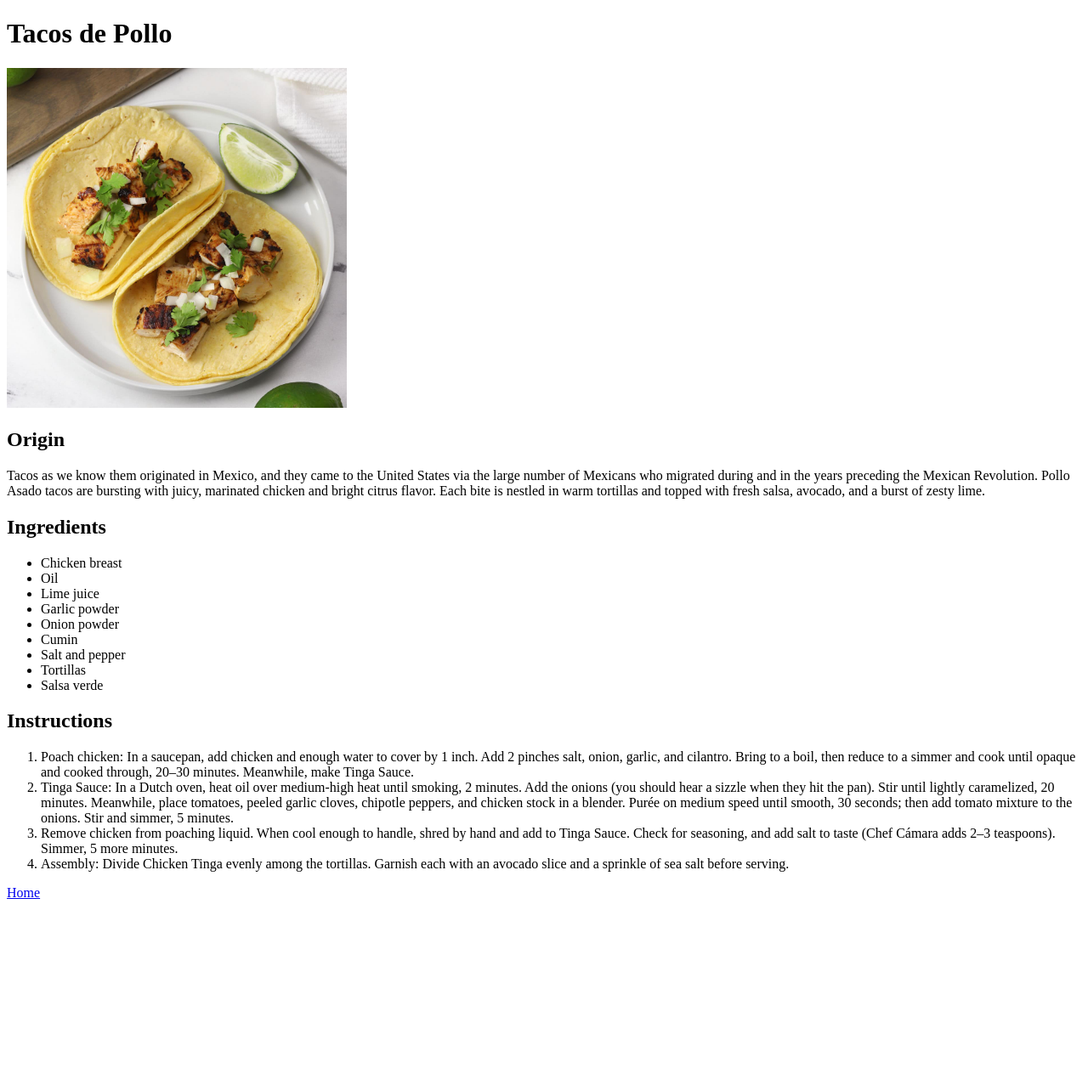
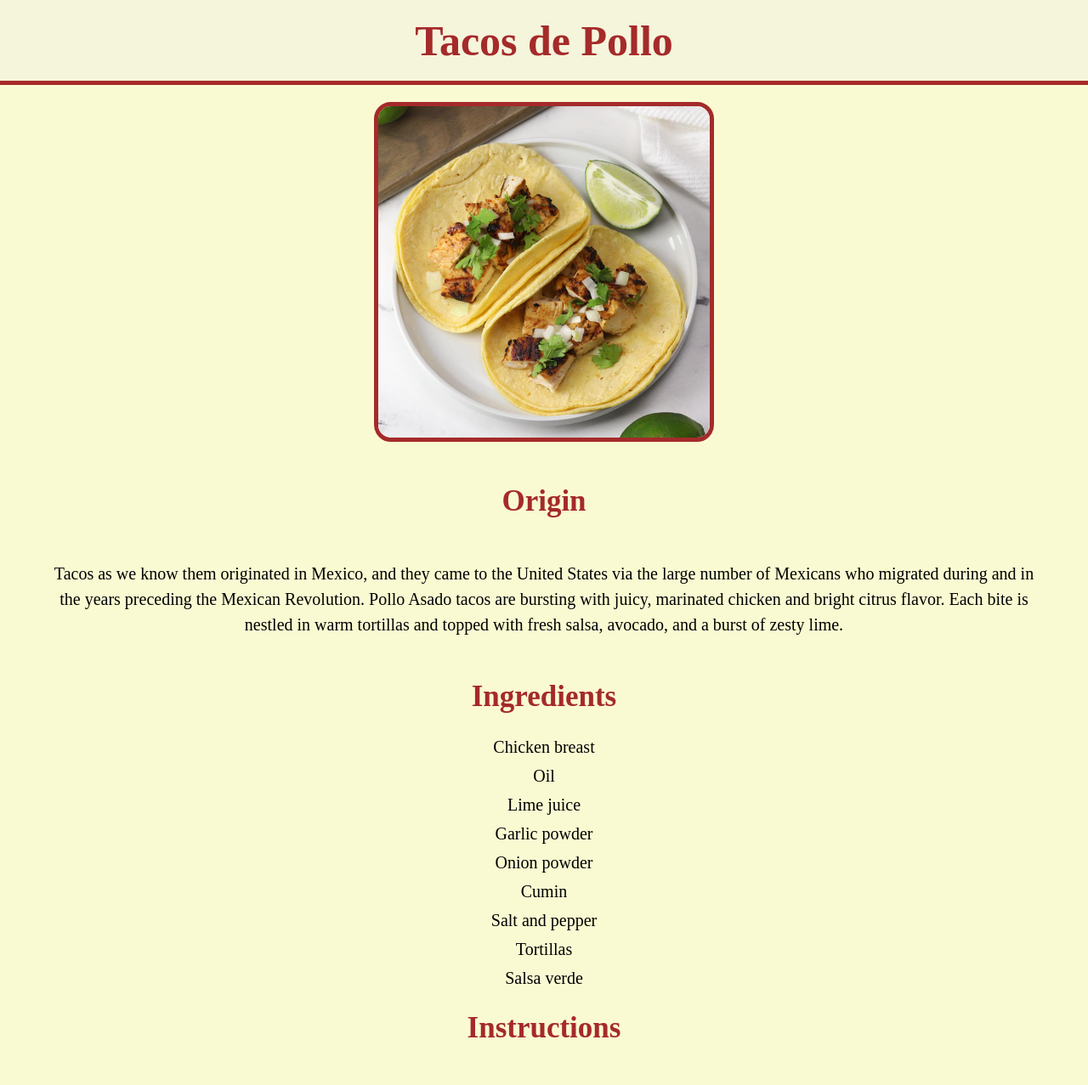
Before and after one commit to hughbenmoore/odin-recipes, a plain HTML site: page recipes/pollo-tacos.html in a window 1280 px wide. Shown: the top 1277 px of the page at 85% size. Before the commit the page ends 1068 px from the top, so only its background shows below. Drawn offline with Linux system fonts and the light colour scheme.

Commit message:
Completed the CSS stylsheets for each recipes. I gave each recipe the same formatusing similar colors throughout each one with a lot of spacing.

```diff
--- a/recipes/pollo-tacos.html
+++ b/recipes/pollo-tacos.html
@@ -4,6 +4,7 @@
 	<meta charset="UTF-8">
 	<meta name="viewport" content="width=device-width, initial-scale=1.0">
 	<title>Pollos Tacos</title>
+	<link rel="stylesheet" href="../stylesheets/pollos-tacos.css"
 </head>
 <body>
 	<h1>Tacos de Pollo</h1>
--- /dev/null
+++ b/style.css
@@ -0,0 +1,47 @@
+* {
+	font-family: 'Times New Roman', Times, serif;
+	box-sizing: border-box;
+	margin: 0;
+}
+
+body {
+	background-color: lightgoldenrodyellow;
+}
+
+h1 {
+	background-color: beige;
+	color: brown;
+	height: 100px;
+	width: 100vw;
+	font-size: 50px;
+	padding: 25px 25px;
+	display: flex;
+	justify-content: center;
+	align-items: center;
+	border-bottom: brown 5px solid;
+}
+
+ul {
+	list-style-type: none;
+	background-color: lightgoldenrodyellow;
+	padding: 50px;
+	border-bottom: brown 5px solid;
+}
+
+li {
+	font-size: 40px;
+	padding: 20px;
+	display: flex;
+	justify-content: center;
+	align-items: center;
+}
+
+a {
+	color: brown;
+	text-decoration: none;
+	transition: filter 0.2s ease;
+}
+
+a:hover {
+	filter: brightness(1.4);
+}
--- /dev/null
+++ b/stylesheets/cheeseburger.css
@@ -0,0 +1,87 @@
+* {
+	font-family: 'Times New Roman', Times, serif;
+	box-sizing: border-box;
+	margin: 0;
+}
+body {
+	background-color: lightgoldenrodyellow;
+}
+
+h1 {
+	background-color: beige;
+	color: brown;
+	height: 100px;
+	width: 100vw;
+	font-size: 50px;
+	padding: 25px 25px;
+	display: flex;
+	justify-content: center;
+	align-items: center;
+	border-bottom: brown 5px solid;
+}
+
+img {
+	display: block;
+	margin: 20px auto;
+	border: brown 5px solid;
+	border-radius: 5%;
+	height: 400px;
+}
+
+h2 {
+	color: brown;
+	text-align: center;
+	margin: 20px 0;
+	font-size: 35px;
+}
+
+p {
+	font-size: 20px;
+	margin: 20px 50px;
+	line-height: 1.5;
+	text-align: center;
+}
+
+ul {
+	list-style: none;
+	height: 250px;
+	width: 100vw;
+	display: block;
+	display: flex;
+	flex-direction: column;
+	justify-content: center;
+	align-items: center;
+	font-size: 20px;
+	padding: 50px;
+	line-height: 1.5;
+}
+
+ul li {
+	margin: 2px 0px;
+}
+
+ol {
+	font-size: 20px;
+	margin: 20px 50px;
+	line-height: 1.5;
+}
+
+ol li {
+	margin: 10px 0px;
+}
+
+a {
+	color: brown;
+	text-decoration: none;
+	transition: filter 0.2s ease;
+	display: block;
+	width: fit-content;
+	margin: 0 auto;
+	font-size: 35px;
+	padding: 30px;
+	font-weight: bold;
+}
+
+a:hover {
+  	filter: brightness(1.4);
+}
--- /dev/null
+++ b/stylesheets/pizza-margherita.css
@@ -0,0 +1,87 @@
+* {
+	font-family: 'Times New Roman', Times, serif;
+	box-sizing: border-box;
+	margin: 0;
+}
+body {
+	background-color: lightgoldenrodyellow;
+}
+
+h1 {
+	background-color: beige;
+	color: brown;
+	height: 100px;
+	width: 100vw;
+	font-size: 50px;
+	padding: 25px 25px;
+	display: flex;
+	justify-content: center;
+	align-items: center;
+	border-bottom: brown 5px solid;
+}
+
+img {
+	display: block;
+	margin: 20px auto;
+	border: brown 5px solid;
+	border-radius: 5%;
+	height: 400px;
+}
+
+h2 {
+	color: brown;
+	text-align: center;
+	margin: 20px 0;
+	font-size: 35px;
+}
+
+p {
+	font-size: 20px;
+	margin: 20px 50px;
+	line-height: 1.5;
+	text-align: center;
+}
+
+ul {
+	list-style: none;
+	height: 250px;
+	width: 100vw;
+	display: block;
+	display: flex;
+	flex-direction: column;
+	justify-content: center;
+	align-items: center;
+	font-size: 20px;
+	padding: 50px;
+	line-height: 1.5;
+}
+
+ul li {
+	margin: 2px 0px;
+}
+
+ol {
+	font-size: 20px;
+	margin: 20px 50px;
+	line-height: 1.5;
+}
+
+ol li {
+	margin: 10px 0px;
+}
+
+a {
+	color: brown;
+	text-decoration: none;
+	transition: filter 0.2s ease;
+	display: block;
+	width: fit-content;
+	margin: 0 auto;
+	font-size: 35px;
+	padding: 30px;
+	font-weight: bold;
+}
+
+a:hover {
+  	filter: brightness(1.4);
+}
--- /dev/null
+++ b/stylesheets/pollos-tacos.css
@@ -0,0 +1,88 @@
+* {
+	font-family: 'Times New Roman', Times, serif;
+	box-sizing: border-box;
+	margin: 0;
+}
+body {
+	background-color: lightgoldenrodyellow;
+}
+
+h1 {
+	background-color: beige;
+	color: brown;
+	height: 100px;
+	width: 100vw;
+	font-size: 50px;
+	padding: 25px 25px;
+	display: flex;
+	justify-content: center;
+	align-items: center;
+	border-bottom: brown 5px solid;
+}
+
+img {
+	display: block;
+	margin: 20px auto;
+	border: brown 5px solid;
+	border-radius: 5%;
+	height: 400px;
+}
+
+h2 {
+	color: brown;
+	text-align: center;
+	margin: 20px 0;
+	font-size: 35px;
+	padding: 30px;
+}
+
+p {
+	font-size: 20px;
+	margin: 20px 50px;
+	line-height: 1.5;
+	text-align: center;
+}
+
+ul {
+	list-style: none;
+	height: 250px;
+	width: 100vw;
+	display: block;
+	display: flex;
+	flex-direction: column;
+	justify-content: center;
+	align-items: center;
+	font-size: 20px;
+	padding: 50px;
+	line-height: 1.5;
+}
+
+ul li {
+	margin: 2px 0px;
+}
+
+ol {
+	font-size: 20px;
+	margin: 5px 50px 0px;;
+	line-height: 1.5;
+}
+
+ol li {
+	margin: 10px 0px;
+}
+
+a {
+	color: brown;
+	text-decoration: none;
+	transition: filter 0.2s ease;
+	display: block;
+	width: fit-content;
+	margin: 0 auto;
+	font-size: 35px;
+	padding: 30px;
+	font-weight: bold;
+}
+
+a:hover {
+  	filter: brightness(1.4);
+}
```
Also changed, not shown: index.html (+1 -0 lines), recipes/cheeseburger.html (+1 -0 lines), recipes/pizza-margherita.html (+1 -0 lines).
